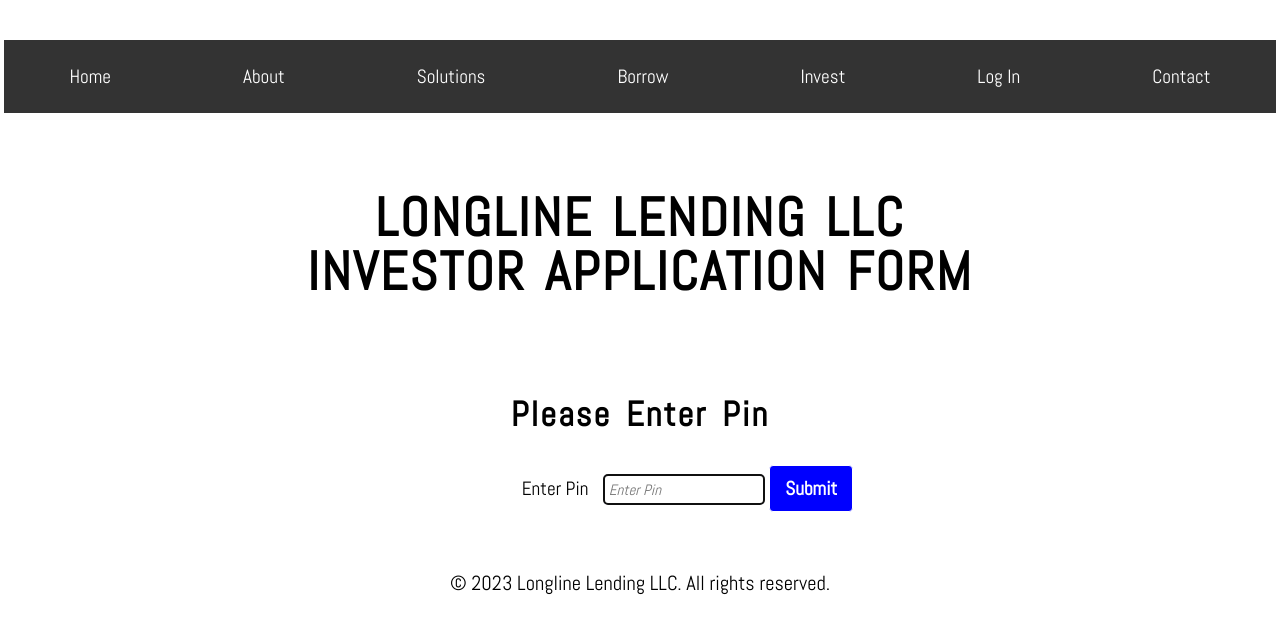
After one commit to MartinWeiss12/Longline-Website, a Flask app: page /investorLogin in a window 1280 px wide. The commit adds this page. Shown: the top 634 px of the page. Run offline with Flask 2, Linux system fonts and the light colour scheme.

Commit message:
Error with investor submitted

```diff
--- a/app.py
+++ b/app.py
@@ -36,10 +36,10 @@ def solutions():
 	if request.method == 'GET':
 		return render_template('solutions.html', title='Solutions')
 
-@app.route('/invest', methods=['GET', 'POST'])
-def invest():
-	if request.method == 'GET':
-		return render_template('invest.html', title='Invest')
+#@app.route('/invest', methods=['GET', 'POST'])
+#def invest():
+#	if request.method == 'GET':
+#		return render_template('invest.html', title='Invest')
 
 @app.route('/contact', methods=['GET', 'POST'])
 def contact():
@@ -60,7 +60,6 @@ def borrowLogin():
 def borrow():
 
 	userPin = request.form.get('userPin')
-
 	if(userPin == flaskBackendPin):
 		return render_template('borrow.html', title='Borrow')
 	else:
@@ -68,24 +67,55 @@ def borrow():
 		return render_template('borrowLogin.html', title='Borrow', error=error)
 
 @app.route('/borrow')
-def borrow_redirect():
+def borrowRedirect():
 	userPin = request.args.get('userPin')
 	if userPin == flaskBackendPin:
 		return render_template('borrow.html', title='Borrow')
 	else:
 		return redirect('/borrowLogin')
 
-@app.route('/submit')
-def submit_redirect():
+@app.route('/investorLogin', methods=['GET', 'POST'])
+def investorLogin():
+	if request.method == 'GET':
+		return render_template('investorLogin.html', title='Invest')
+
+@app.route('/invest', methods=['POST'])
+def invest():
+
+	userPin = request.form.get('userPin')
+	if(userPin == flaskBackendPin):
+		return render_template('invest.html', title='Invest')
+	else:
+		error = 'Incorrect PIN. Please try again.'
+		return render_template('investorLogin.html', title='Invest', error=error)
+
+@app.route('/invest')
+def investRedirect():
 	userPin = request.args.get('userPin')
 	if userPin == flaskBackendPin:
-		return render_template('submit.html', title='Submit')
+		return render_template('invest.html', title='Invest')
+	else:
+		return redirect('/investorLogin')
+
+@app.route('/borrowSubmitted')
+def loanSubmitRedirect():
+	userPin = request.args.get('userPin')
+	if userPin == flaskBackendPin:
+		return render_template('borrowSubmitted.html', title='Submitted')
 	else:
 		return redirect('/borrowLogin')
 
+@app.route('/investorSubmitted')
+def investSubmitRedirect():
+	userPin = request.args.get('userPin')
+	if userPin == flaskBackendPin:
+		return render_template('investorSubmitted.html', title='Submitted')
+	else:
+		return redirect('/investorLogin')
 
-@app.route('/submit', methods=['POST'])
-def submit():
+
+@app.route('/borrowSubmitted', methods=['POST'])
+def loanSubmit():
 
 	loanPurpose = request.form.getlist('loanPurpose')
 	otherLoanPurpose = request.form.get('otherLoanText')
@@ -288,7 +318,7 @@ def submit():
 	object_key = 'data.json'
 	#s3.Object(bucket_name, object_key).put(Body=open('data.json', 'rb'))
 
-	return render_template('submitted.html', title='Submitted')
+	return render_template('borrowSubmitted.html', title='Submitted')
 
 
 
@@ -311,7 +341,10 @@ def submit():
 
 
 
+@app.route('/investorSubmitted', methods=['POST'])
+def investorSubmit():
 
+	return render_template('investorSubmitted.html', title='Submitted')
 
 
 
--- a/static/borrow.js
+++ b/static/borrow.js
@@ -268,7 +268,7 @@ const entityContainer = document.getElementById("borrowerSpecificDetails");
 const htmlForIndividualStepTitle = `
 
   <br><br><br><h2 id="stepSixIndividualTitle">Step 6 - Individual Info</h2><br>
-  <br><br><h2 id="stepSixIndividualSubtitle1"> At Least ONE Individual is Required</h2><br>
+  <br><h2 id="stepSixIndividualSubtitle1"> At Least ONE Individual is Required</h2><br>
   <br><h3 id="stepSixIndividualSubtitle2">There is a max of 8 Individuals</h3>
 
 
@@ -375,7 +375,7 @@ const htmlForEntity = `
   </div>
 
   <br><br><br><h2 id="stepSixUboTitle">Step 6 - UBO and Director Info</h2><br>
-  <br><br><h2 id="stepSixUboSubtitle"> At Least ONE UBO is Required</h2><br>
+  <br><h2 id="stepSixUboSubtitle"> At Least ONE UBO is Required</h2><br>
   <br><h3 id="uboInfoSubtitle1">Please add UBOs THEN Directors</h3>
   <br><h3 id="uboInfoSubtitle2">There is a max of 8 UBOs and 8 Directors</h3>
 
--- a/static/invest.js
+++ b/static/invest.js
@@ -120,7 +120,7 @@ const entityContainer = document.getElementById("investorSpecificDetails");
 const htmlForIndividualStepTitle = `
 
   <br><br><br><h2 id="stepSixIndividualTitle">Step 6 - Individual Info</h2><br>
-  <br><br><h2 id="stepSixIndividualSubtitle1"> At Least ONE Individual is Required</h2><br>
+  <br><h2 id="stepSixIndividualSubtitle1"> At Least ONE Individual is Required</h2><br>
   <br><h3 id="stepSixIndividualSubtitle2">There is a max of 8 Individuals</h3>
 
 
@@ -227,7 +227,7 @@ const htmlForEntity = `
   </div>
 
   <br><br><br><h2 id="stepSixUboTitle">Step 6 - UBO and Director Info</h2><br>
-  <br><br><h2 id="stepSixUboSubtitle"> At Least ONE UBO is Required</h2><br>
+  <br><h2 id="stepSixUboSubtitle"> At Least ONE UBO is Required</h2><br>
   <br><h3 id="uboInfoSubtitle1">Please add UBOs THEN Directors</h3>
   <br><h3 id="uboInfoSubtitle2">There is a max of 8 UBOs and 8 Directors</h3>
 
@@ -749,7 +749,7 @@ const htmlForAdditionalUbo = `
   <br><br><h3 id="directorInfoSubtitle{{index}}">Info for Director {{index}}</h3>
 
   <div class="labels">
-    <label for="directorControlPersonAuthDropdown">Control Person Authorized to Apply for, Take, and Execute, Loan?</label>
+    <label for="directorControlPersonAuthDropdown">Control Person Authorized to Apply for, Make, and Execute, Investment?</label>
   </div>
   <div class="input-tab">
     <select id="directorControlPersonAuthDropdown" name="directorControlPersonAuthDropdown{{index}}" style="width: 262px;" required>
--- a/templates/borrow.html
+++ b/templates/borrow.html
@@ -552,7 +552,7 @@
     <main>
 
       <div class="container" id="loanFormContainer">
-        <form id="loanForm" method="POST" action="/submit" enctype="multipart/form-data">
+        <form id="loanForm" method="POST" action="/borrowSubmitted" enctype="multipart/form-data">
 
           <br><br><h2 id="stepOneTitle">Step 1 - Loan Purpose</h2>
           <br><h3 id="stepOneSubtitle">Select One or More of the Following</h3>
--- a/templates/invest.html
+++ b/templates/invest.html
@@ -551,8 +551,8 @@
     </header>
     <main>
 
-      <div class="container" id="investFormContainer">
-        <form id="loanForm" method="POST" action="/submit" enctype="multipart/form-data">
+      <div class="container" id="investorFormContainer">
+        <form id="investorForm" method="POST" action="/investorSubmitted" enctype="multipart/form-data">
 
           <br><br><br><h2 id="stepOneTitle">Step 1 - Investment Amount Requested</h2>
           <br>
--- /dev/null
+++ b/templates/investorLogin.html
@@ -0,0 +1,300 @@
+<!DOCTYPE html>
+<html lang="en">
+  <head>
+    <script defer src="/static/borrowLogin.js"></script>
+    <meta charset="UTF-8">
+    <meta name="viewport" content="width=device-width, initial-scale=1.0">
+    <meta http-equiv="X-UA-Compatible" content="IE=edge">
+
+    <title>Invest</title>
+    <style>
+
+      @import url('https://fonts.googleapis.com/css?family=Abel');
+
+      body, html {
+        color: black;
+        font-family: 'Abel', sans-serif;
+        margin: 0;
+        padding: 0;
+        background-color: transparent;
+      }
+
+      body {
+        font-size: 1.2em;
+        -webkit-background-size: cover;
+        -moz-background-size: cover;
+        -ms-background-size: cover;
+        background-size: cover;
+      }
+
+      .text-box {
+        border-radius: 20px;
+        margin: 2em auto;
+        padding: 20px;
+        width: 90%;
+      }
+
+      h1 {
+        margin: 0;
+        padding: 0;
+        font-size: 2.8em;
+        color: black;
+        text-align: center;
+        letter-spacing: 2px;
+        word-spacing: 5px;
+        line-height: 1em;
+        font-weight: bold;
+      }
+
+      h2 {
+        margin: 0;
+        padding: 0;
+        font-size: 1.8em;
+        color: black;
+        text-align: center;
+        letter-spacing: 2px;
+        word-spacing: 5px;
+        line-height: 1em;
+        font-weight: bold;
+      }
+
+      h3 {
+        margin: 0;
+        padding: 0;
+        font-size: 1.0em;
+        color: black;
+        text-align: center;
+        letter-spacing: 2px;
+        word-spacing: 5px;
+        line-height: 1em;
+        font-weight: bold;
+      }
+
+      p {
+        display: block;
+        margin: 0;
+        padding: 0;
+        text-align: center;
+        font-size: 1.2em;
+        line-height: 1.2em;
+      }
+
+      hr {
+        width: 70%;
+        margin: 10px auto;
+      }
+
+      .container {
+        border-radius: 20px;
+        margin: auto;
+        width: 90%;
+        padding: 1em;
+
+      }
+
+      #survey-form {
+        margin: 0 auto;
+        width: 80%;
+        padding: 10px;
+      }
+
+      .labels {
+        display: inline-block;
+        text-align: right;
+        width: 40%;
+        vertical-align: top;
+        margin-top: 20px;
+        margin-left: 60px;
+      }
+
+      .input-tab {
+        display: inline-block;
+        text-align: left;
+        width: 50%;
+      }
+
+      .input-field {
+        display: inline-block;
+        width: 100%;
+        padding: 5px;
+        margin: 18px 0 0 10px;
+        border: 1px solid #0000FF;
+        border-radius: 4px;
+        font-family: inherit;
+        font-size: 15px;
+        font-weight: bold;
+      }
+
+      ::-webkit-input-placeholder {
+        font-style: italic;
+        font-weight: 300;
+      }
+
+      input {
+        margin: 7px;
+      }
+
+
+      .btn {
+        width: 100%;
+        text-align: center;
+        margin: 20px;
+      }
+
+      #submitButtonContainer {
+        display: flex;
+        justify-content: center;
+      }
+
+      button {
+        background-color: #0000FF;
+        margin: 0;
+        border-radius: 4px;
+        color: white;
+        font-size: 1em;
+        font-weight: bold;
+        font-family: inherit;
+        padding: 10px 15px;
+        border: 1px solid;
+      }
+
+      button:hover {
+        background-color: #00008B;
+      }
+
+      footer {
+        text-align: center;
+        font-size: 17px;
+        margin: 20px;
+      }
+
+
+      header {
+        display: flex;
+        justify-content: center;
+        padding-top: 20px;
+      }
+
+      nav {
+        padding: 10px 0;
+      }
+
+      nav ul {
+        display: flex;
+        list-style-type: none;
+        margin: 0 50px;
+        padding: 0;
+      }
+
+      nav li {
+        margin: 0 50px;
+      }
+
+      .banner a {
+        color: white;
+        text-decoration: none;
+        font-size: 18px;
+      }
+
+      .banner a:hover {
+        text-decoration: underline;
+      }
+
+      a {
+        color: white;
+        text-decoration: none;
+      }
+
+      main {
+        padding: 20px;
+      }
+
+      h1 {
+        text-align: center;
+      }
+
+      nav {
+        background-color: #333;
+        overflow: hidden;
+      }
+
+      nav ul {
+        list-style-type: none;
+        margin: 0;
+        padding: 0;
+        overflow: hidden;
+        background-color: #333;
+      }
+
+      nav li {
+        float: left;
+      }
+
+      nav li a {
+        display: block;
+        color: white;
+        text-align: center;
+        padding: 14px 16px;
+        text-decoration: none;
+      }
+
+      textarea {
+        resize: none;
+      }
+
+
+
+
+    </style>
+  </head>
+  <body>
+    <header>
+      <header>
+        <div class="logo">
+        </div>
+        <nav>
+          <ul>
+            <li><a href="/">Home</a></li>
+            <li><a href="about">About</a></li>
+            <li><a href="solutions">Solutions</a></li>
+            <li><a href="borrowLogin">Borrow</a></li>
+            <li><a href="invest">Invest</a></li>
+            <li><a href="login">Log In</a></li>
+            <li><a href="contact">Contact</a></li>
+          </ul>
+        </nav>
+      </header>
+    </header>
+
+    <header>
+      <div class="text-box">
+        <h1 id="title">LONGLINE LENDING LLC</h1>
+        <h1 id="title">INVESTOR APPLICATION FORM</h1>
+      </div>
+    </header>
+    <main>
+
+
+      <div class="container" id="pinContainer">
+        <h2 id="title">Please Enter Pin</h2><br>
+        <div class="labels">
+          <label id="pinLabel" for="pinLabel">Enter Pin</label>
+        </div>
+        <div class="input-tab">
+          <form id="pinForm" method="POST" action="/invest">
+            <input class="input-field" type="password" id="userPin" name="userPin" placeholder="Enter Pin" required autofocus style="width: 150px;">
+            <button id="submitPinButton" type="submit">Submit</button>
+          </form>
+
+          {% if error %}
+          <br><div class="error">{{ error }}</div>
+          {% endif %}
+
+        </div>
+      </div>
+    </main>
+    <footer>
+      <p id="copyright"></p>
+    </footer>
+  </body>
+</html>
```
Also changed, not shown: templates/investorSubmitted.html (added, +286 -0 lines), templates/borrowSubmitted.html (renamed from templates/submitted.html), 1 other file.
